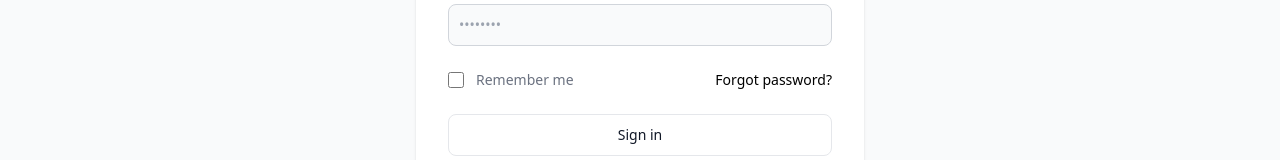
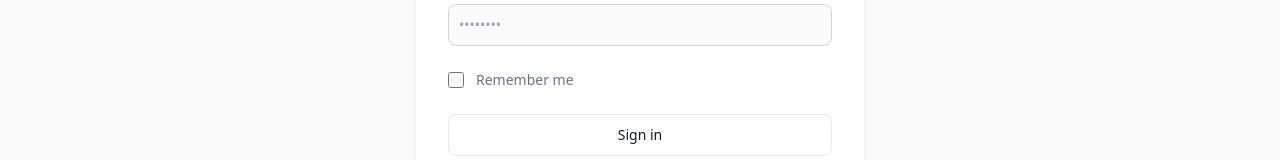
Before and after one commit to thebaggieboy/altclanui, a Next.js app: page /accounts/login in a window 1280 px wide. Shown: the part 520-680 px from the top of the page. Built offline with nearby package versions, Linux system fonts and the light colour scheme.

Commit message:
Added buttons for /accounts/

```diff
--- a/pages/accounts/login.tsx
+++ b/pages/accounts/login.tsx
@@ -32,13 +32,13 @@ export default function login() {
                             <label for="remember" className="text-gray-500 dark:text-gray-300">Remember me</label>
                           </div>
                       </div>
-                      <a href="#" className="text-sm font-medium text-primary-600 hover:underline dark:text-primary-500">Forgot password?</a>
+                      <a href="#" className="text-sm font-medium text-white hover:underline dark:text-primary-500">Forgot password?</a>
                   </div>
                   <button type="submit" className="w-full text-gray-900 bg-white hover:bg-gray-100 border border-gray-200 focus:ring-4 focus:ring-gray-100 font-medium rounded-lg text-sm px-5 py-2.5 text-center  items-center dark:focus:ring-gray-800 dark:bg-white dark:border-gray-700 dark:text-gray-900 dark:hover:bg-gray-200 mr-2 mb-2">
 Sign in
 </button>
                   <p className="text-sm font-light text-gray-500 dark:text-gray-400">
-                      Don’t have an account yet? <a href="#" className="font-medium text-primary-600 hover:underline dark:text-primary-500">Sign up</a>
+                      Don’t have an account yet? <a href="/accounts/signup" className="font-medium text-primary-600 hover:underline dark:text-primary-500">Sign up</a>
                   </p>
               </form>
           </div>
--- a/pages/accounts/signup.tsx
+++ b/pages/accounts/signup.tsx
@@ -42,7 +42,7 @@ Create an account
 
                   <p className="text-sm font-light text-gray-500 dark:text-gray-400">
                       Already have an account?
-                      <a href="#" className="font-medium text-primary-600 hover:underline dark:text-primary-500">Login here</a>
+                      <a href="/accounts/login" className="font-medium text-primary-600 hover:underline dark:text-primary-500">Login here</a>
                   </p>
               </form>
           </div>
```
